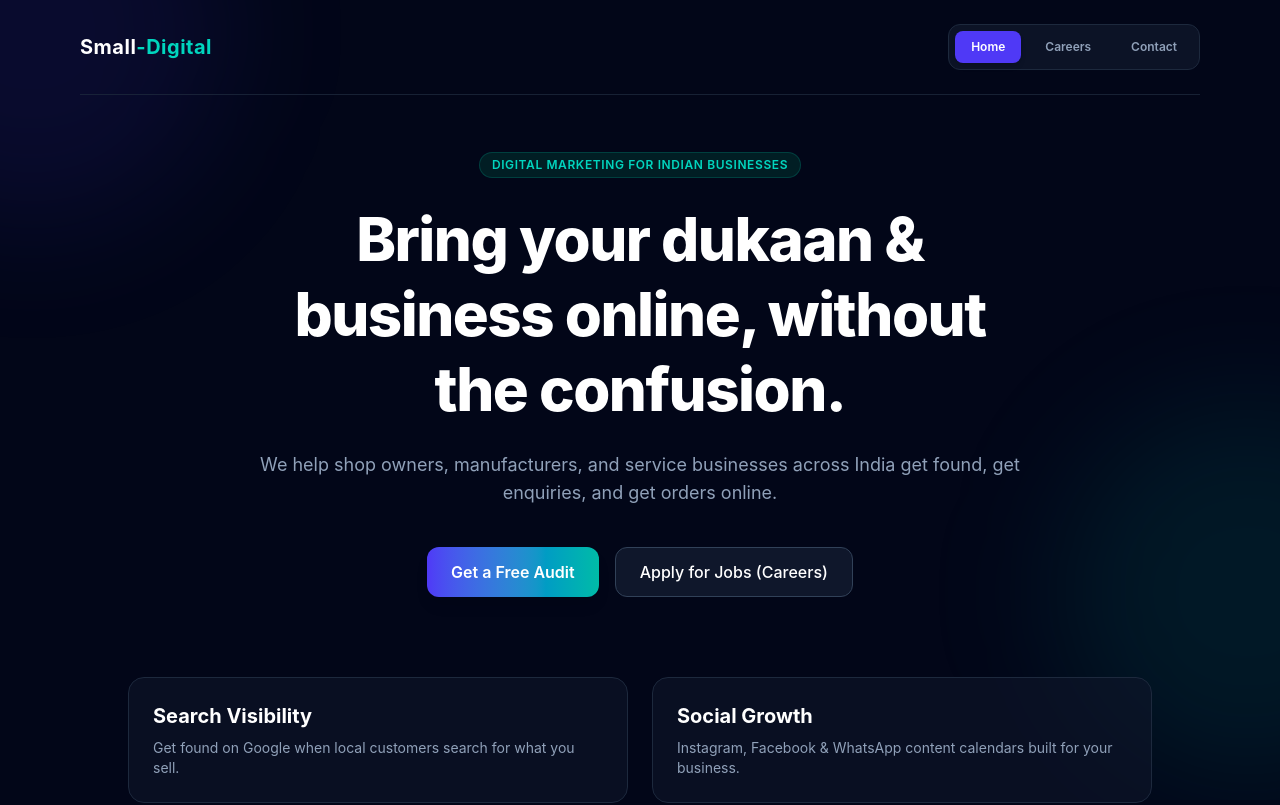
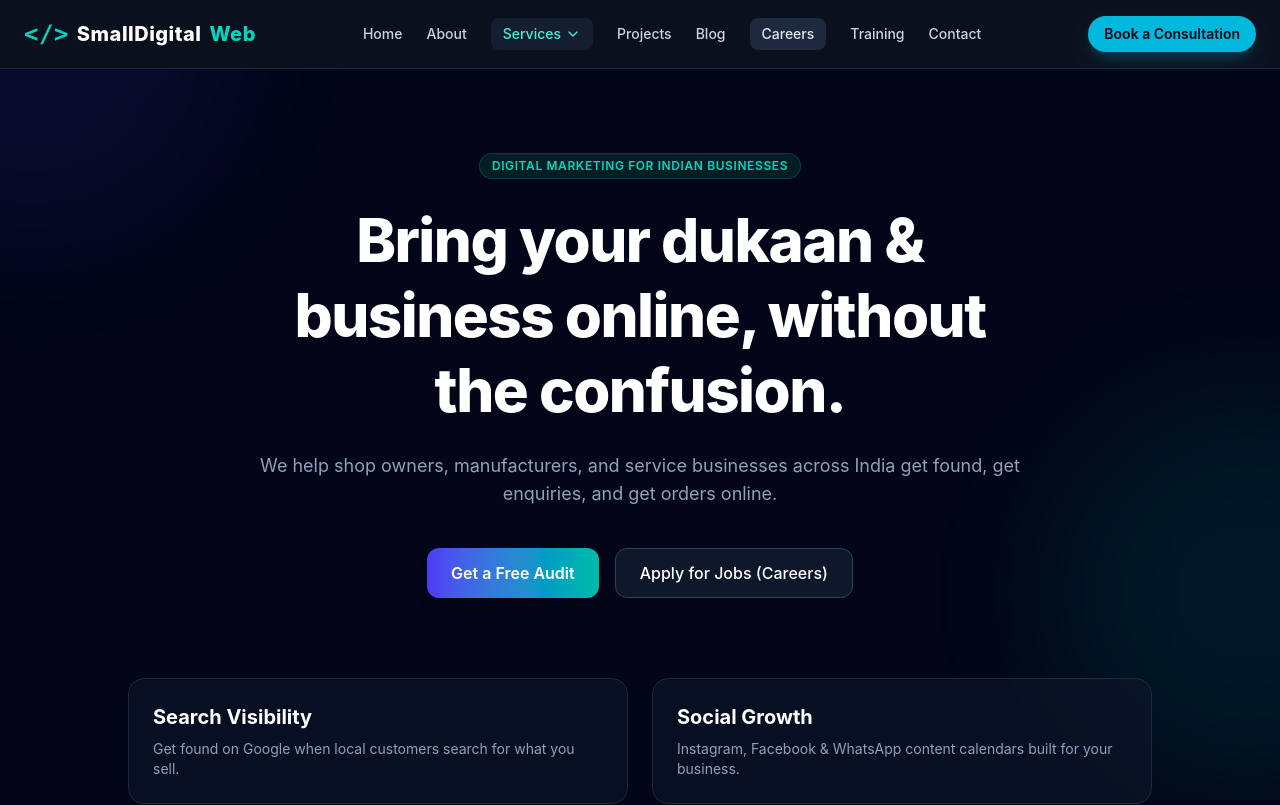
Before and after one commit to golu477-beep/small-digital, a React (Vite) app: page / in a window 1280 px wide. Shown: the top 805 px of the page. Built offline with nearby package versions, Linux system fonts and the light colour scheme.

Commit message:
nav point to add

```diff
--- a/package.json
+++ b/package.json
@@ -11,9 +11,11 @@
   },
   "dependencies": {
     "@tailwindcss/vite": "^4.3.3",
+    "lucide-react": "^1.47.0",
     "react": "^19.2.8",
     "react-dom": "^19.2.8",
-    "tailwindcss": "^4.3.3"
+    "tailwindcss": "^4.3.3",
+    "xlsx": "^0.18.5"
   },
   "devDependencies": {
     "@eslint/js": "^10.0.1",
--- a/src/App.jsx
+++ b/src/App.jsx
@@ -812,61 +812,35 @@
 //   );
 // }
 
-import React, { useState } from "react";
+import { useState } from "react";
 import Home from "./pages/Home";
 import Careers from "./pages/Careers";
 import Contact from "./pages/Contact";
+import Navbar from "./pages/Nav";
 
 export default function App() {
   const [activePage, setActivePage] = useState("home");
 
   return (
     <div className="min-h-screen bg-slate-950 text-slate-100 font-sans antialiased selection:bg-indigo-500 selection:text-white">
-      {/* Background Effect */}
+
       <div className="fixed inset-0 pointer-events-none overflow-hidden">
         <div className="absolute -top-40 -left-40 w-96 h-96 bg-indigo-600/10 rounded-full blur-3xl"></div>
         <div className="absolute top-1/2 -right-40 w-96 h-96 bg-teal-500/10 rounded-full blur-3xl"></div>
       </div>
 
-      <div className="relative max-w-6xl mx-auto px-4">
-        {/* Navbar */}
-        <header className="flex items-center justify-between py-6 border-b border-slate-800/80">
-          <div
-            onClick={() => setActivePage("home")}
-            className="text-xl font-bold text-white cursor-pointer tracking-wide"
-          >
-            Small<span className="text-teal-400">-Digital</span>
-          </div>
+      <Navbar onNavigate={setActivePage} />
 
-          <nav className="flex items-center gap-2 bg-slate-900/80 p-1.5 rounded-xl border border-slate-800">
-            {[
-              { id: "home", label: "Home" },
-              { id: "careers", label: "Careers" },
-              { id: "contact", label: "Contact" },
-            ].map((tab) => (
-              <button
-                key={tab.id}
-                onClick={() => setActivePage(tab.id)}
-                className={`px-4 py-2 text-xs font-semibold rounded-lg transition-all ${
-                  activePage === tab.id
-                    ? "bg-indigo-600 text-white shadow-md"
-                    : "text-slate-400 hover:text-white"
-                }`}
-              >
-                {tab.label}
-              </button>
-            ))}
-          </nav>
-        </header>
+      <div className="relative max-w-6xl mx-auto px-4 pt-24">
 
-        {/* Page Switcher */}
+
         <main className="py-6">
           {activePage === "home" && <Home onNavigate={(page) => setActivePage(page)} />}
           {activePage === "careers" && <Careers />}
           {activePage === "contact" && <Contact />}
         </main>
 
-        {/* Footer */}
+
         <footer className="py-8 text-center border-t border-slate-800/80 text-slate-500 text-xs">
           © {new Date().getFullYear()} Small-Digital. Patna · Delhi · Bengaluru
         </footer>
--- a/src/pages/Contact.jsx
+++ b/src/pages/Contact.jsx
@@ -1,4 +1,4 @@
-import React, { useState } from "react";
+import { useState } from "react";
 
 export default function Contact() {
   const [form, setForm] = useState({ name: "", business: "", phone: "" });
--- a/src/pages/Home.jsx
+++ b/src/pages/Home.jsx
@@ -1,9 +1,7 @@
-import React from "react";
-
 export default function Home({ onNavigate }) {
   return (
     <div className="space-y-20 py-8">
-      {/* Hero Section */}
+
       <section className="text-center max-w-3xl mx-auto space-y-6">
         <span className="inline-block px-3 py-1 text-xs font-semibold uppercase tracking-wider text-teal-400 bg-teal-950/60 border border-teal-800/50 rounded-full">
           Digital Marketing for Indian Businesses
@@ -30,7 +28,7 @@ export default function Home({ onNavigate }) {
         </div>
       </section>
 
-      {/* Services Grid */}
+
       <section className="grid grid-cols-1 md:grid-cols-2 gap-6 max-w-5xl mx-auto">
         {[
           { title: "Search Visibility", desc: "Get found on Google when local customers search for what you sell." },
--- /dev/null
+++ b/src/pages/Nav.jsx
@@ -0,0 +1,146 @@
+import { useState } from "react";
+import {
+  Code,
+  Smartphone,
+  Cloud,
+  Palette,
+  BookOpen,
+  CheckCircle,
+  Cpu,
+  ChevronDown,
+} from "lucide-react";
+
+export default function Navbar({ onNavigate }) {
+  const [isServicesOpen, setIsServicesOpen] = useState(false);
+
+
+  const servicesData = [
+    {
+      title: "Web Development",
+      icon: <Code className="w-5 h-5 text-teal-400" />,
+      items: ["Custom Website Design", "E-commerce Solutions", "CMS Integration"],
+    },
+    {
+      title: "App Development",
+      icon: <Smartphone className="w-5 h-5 text-teal-400" />,
+      items: ["Android & iOS Apps", "Progressive Web Apps", "Cross-Platform Apps"],
+    },
+    {
+      title: "DevOps & Cloud",
+      icon: <Cloud className="w-5 h-5 text-teal-400" />,
+      items: ["Cloud Setup", "CI/CD Pipelines", "Docker & Kubernetes"],
+    },
+    {
+      title: "UI/UX Design",
+      icon: <Palette className="w-5 h-5 text-teal-400" />,
+      items: ["Wireframes & Prototyping", "Web & Mobile App Design", "Design Systems"],
+    },
+    {
+      title: "LMS & Integration",
+      icon: <BookOpen className="w-5 h-5 text-teal-400" />,
+      items: ["Custom LMS", "Payment Integration", "CRM & API Integration"],
+    },
+    {
+      title: "QA & Automation",
+      icon: <CheckCircle className="w-5 h-5 text-teal-400" />,
+      items: ["Manual Testing", "Automated CI Tests", "Performance Audits"],
+    },
+    {
+      title: "AI & Machine Learning",
+      icon: <Cpu className="w-5 h-5 text-teal-400" />,
+      items: [
+        "Hugging Face Models",
+        "LLM Development",
+        "Custom Model Training",
+        "Predictive Analytics",
+      ],
+    },
+  ];
+
+  return (
+    <nav className="bg-[#0b101d] text-white fixed w-full top-0 left-0 z-50 px-6 py-4 border-b border-slate-800">
+      <div className="max-w-7xl mx-auto flex items-center justify-between">
+
+        <div className="flex items-center gap-2 text-xl font-extrabold tracking-wide">
+          <span className="text-teal-400 font-mono text-2xl">&lt;/&gt;</span>
+          <span className="text-white">SmallDigital </span>
+          <span className="text-teal-400">Web</span>
+        </div>
+
+
+        <div className="hidden md:flex items-center gap-6 text-sm font-medium">
+          <button onClick={() => onNavigate("home")} className="text-slate-300 hover:text-white transition">Home</button>
+          <a href="#" className="text-slate-300 hover:text-white transition">About</a>
+
+          <div
+            className="relative"
+            onMouseEnter={() => setIsServicesOpen(true)}
+            onMouseLeave={() => setIsServicesOpen(false)}
+          >
+            <button className="flex items-center gap-1 bg-slate-800/60 px-3 py-1.5 rounded-lg text-teal-300 hover:bg-slate-800 transition">
+              Services <ChevronDown className="w-4 h-4" />
+            </button>
+
+
+            {isServicesOpen && (
+              <div className="absolute top-full -left-20 mt-2 w-[850px] bg-[#0d1424]/95 border border-slate-800 rounded-2xl p-6 shadow-2xl backdrop-blur-2xl z-50">
+
+                <div className="flex justify-between items-center mb-6 pb-3 border-b border-slate-800/80">
+                  <div>
+                    <h4 className="text-xs font-semibold uppercase tracking-wider text-teal-400">
+                      SERVICES
+                    </h4>
+                    <p className="text-slate-400 text-xs mt-0.5">
+                      Choose any service to view details and sub-services
+                    </p>
+                  </div>
+                  <button className="text-xs bg-slate-800/80 hover:bg-slate-700 text-slate-300 px-3 py-1.5 rounded-lg border border-slate-700 transition">
+                    View All Services
+                  </button>
+                </div>
+
+
+                <div className="grid grid-cols-3 gap-4">
+                  {servicesData.map((service, index) => (
+                    <div
+                      key={index}
+                      className="bg-slate-900/60 border border-slate-800/80 hover:border-slate-700 rounded-xl p-4 transition-all duration-200 hover:bg-slate-800/40"
+                    >
+
+                      <div className="flex items-center gap-2 mb-3">
+                        {service.icon}
+                        <h3 className="font-bold text-sm text-white">
+                          {service.title}
+                        </h3>
+                      </div>
+
+
+                      <ul className="space-y-1.5 text-xs text-slate-400">
+                        {service.items.map((item, subIndex) => (
+                          <li key={subIndex} className="flex items-center gap-1.5 hover:text-teal-300 cursor-pointer transition">
+                            <span className="text-teal-500/80">•</span>
+                            {item}
+                          </li>
+                        ))}
+                      </ul>
+                    </div>
+                  ))}
+                </div>
+              </div>
+            )}
+          </div>
+
+          <a href="#" className="text-slate-300 hover:text-white transition">Projects</a>
+          <a href="#" className="text-slate-300 hover:text-white transition">Blog</a>
+          <button onClick={() => onNavigate("careers")} className="bg-slate-800 px-3 py-1.5 rounded-lg text-slate-200 hover:bg-slate-700 transition">Careers</button>
+          <a href="#" className="text-slate-300 hover:text-white transition">Training</a>
+          <button onClick={() => onNavigate("contact")} className="text-slate-300 hover:text-white transition">Contact</button>
+        </div>
+
+        <button className="bg-cyan-500 hover:bg-cyan-400 text-slate-950 font-semibold px-4 py-2 rounded-full text-sm transition-all shadow-lg shadow-cyan-500/20">
+          Book a Consultation
+        </button>
+      </div>
+    </nav>
+  );
+}
```
Also changed, not shown: src/pages/Careers.jsx (+55 -8 lines), 1 other file (tests, documents, lock files or other folders).
